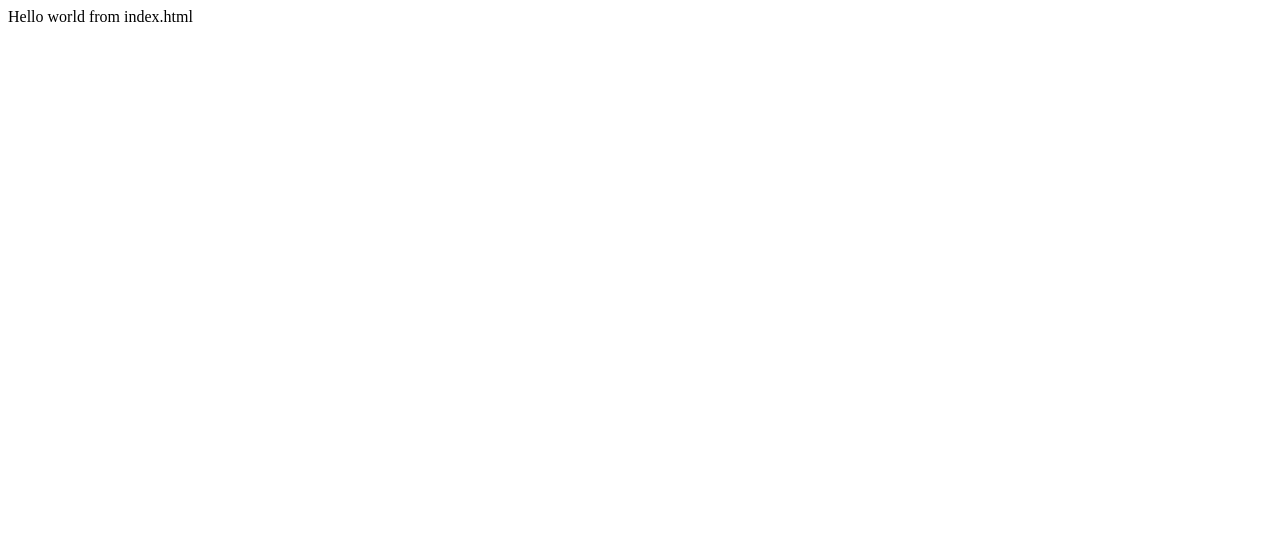
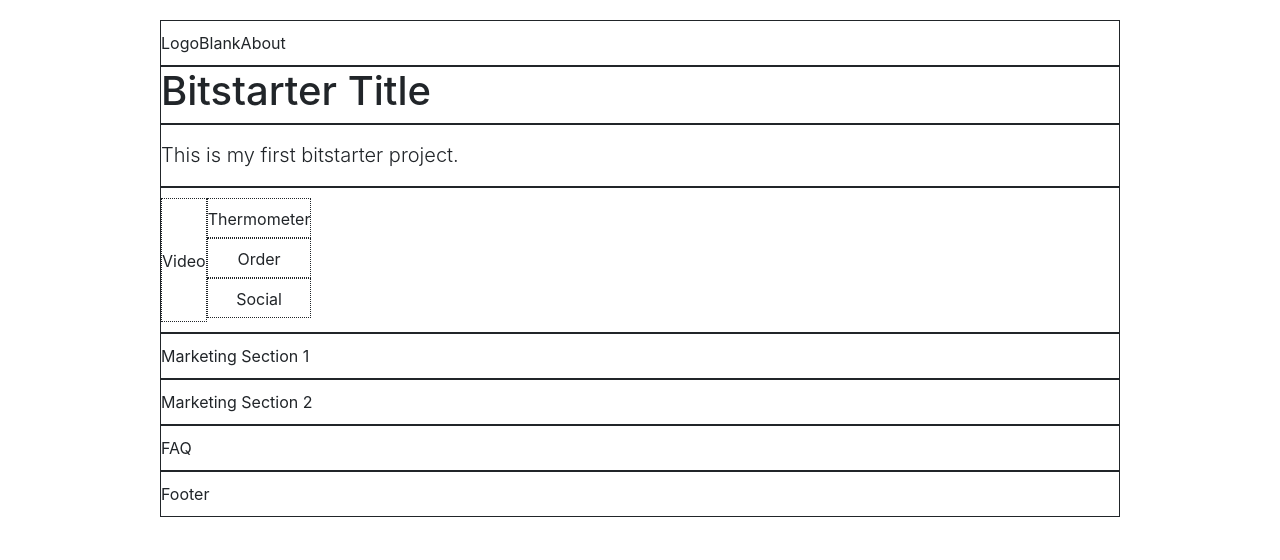
Before and after one commit to datahakase/bitstarter, a website: page index.html in a window 1280 px wide. Drawn offline with nearby package versions, Linux system fonts and the light colour scheme.

Commit message:
index.html

```diff
--- a/index.html
+++ b/index.html
@@ -1 +1,101 @@
-Hello world from index.html
+<!DOCTYPE html>
+<html lang="en">
+    <head>
+        <meta charset="utf-8" />
+        <title>My First Bitstarter</title>
+        <link href="http://netdna.bootstrapcdn.com/twitter-bootstrap/2.3.2/css/bootstrap.css" rel="stylesheet" />
+        <link type="text/css" rel="stylesheet"
+              href="http::/twitter.github.com/bootstrap/assets/css/bootstrap.css" />
+        <style type="text/css">
+            body {
+                padding-top: 20px;
+                padding-bottom: 40px;
+            }
+            .container {
+                width: 960px;
+            }
+            p.lead {
+                padding-top: 15px;
+            }
+            .navigation, .pitch, .section1, .section2, .faq, .footer {
+                padding: 10px 0px 10px 0px;
+            }
+            .video, .thermometer, .order, .social {
+                border: 1px dotted;
+                text-align: center;
+            }
+            .video {
+                height: 124px;
+                line-height: 124px;
+            }
+            .thermometer, .order, .social {
+                height: 40px;
+                line-height: 40px;
+            }
+            div.row {
+                border: 1px solid;
+            }
+        </style>
+    </head>
+    <body>
+        <div class="container">
+            <div class="row navigation">
+                <div class = "span2 logo">
+                    Logo
+                </div>
+                <div class = "span6 blank">
+                    Blank
+                </div>
+                <div class = "span4 about">
+                    About
+                </div>
+            </div>
+            <div class="row heading">
+                <div class="span12">
+                    <h1>Bitstarter Title</h1>
+                </div>
+            </div>
+            <div class="row subheading">
+                <div class="span12">
+                    <p class="lead">This is my first bitstarter project.</p>
+                </div>
+            </div>
+            <div class ="row pitch">
+                <div class="span6 video">
+                    Video
+                </div>
+                <div class="span6">
+                    <div class="thermometer">
+                        Thermometer
+                    </div>
+                    <div class="order">
+                        Order
+                    </div>
+                    <div class="social">
+                        Social
+                    </div>
+                </div>
+            </div>
+            <div class="row section1">
+                <div class="span12">
+                    Marketing Section 1
+                </div>
+            </div>
+            <div class="row section2">
+                <div class="span12">
+                    Marketing Section 2
+                </div>
+            </div>
+            <div class="row faq">
+                <div class="span12">
+                    FAQ
+                </div>
+            </div>
+            <div class="row footer">
+                <div class="span12">
+                    Footer
+                </div>
+            </div>
+        </div>
+    </body>
+</html>
```
